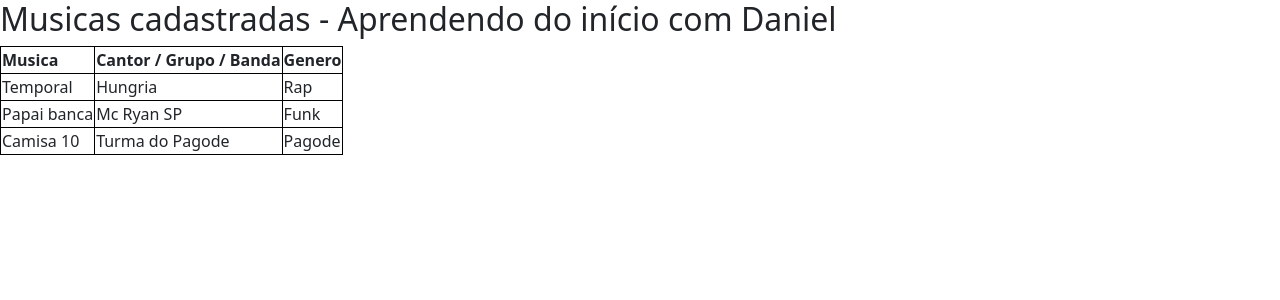
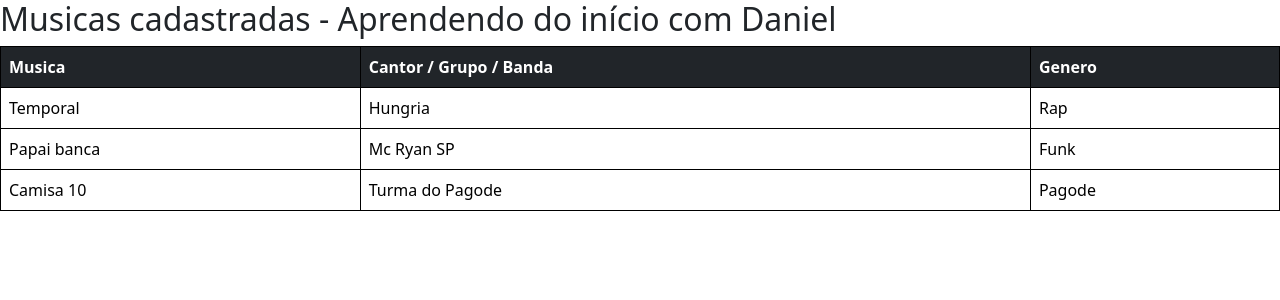
Before and after one commit to daniel-xds93/projeto_musica, a Flask app: page / in a window 1280 px wide. Shown: the top 300 px of the page. Run offline with Flask 3, Linux system fonts and the light colour scheme; some libraries are stand-ins or nearby versions.

Commit message:
aplicando classes na tabela

```diff
--- a/templates/lista_musicas.html
+++ b/templates/lista_musicas.html
@@ -18,9 +18,9 @@
 
     <h2>Musicas cadastradas - {{ titulo }}</h2>
 
-    <table>
+    <table class="table table-hover">
 
-        <thead>
+        <thead class="table-dark">
             <tr>
                 <th>Musica</th>
                 <th>Cantor / Grupo / Banda</th>
```
